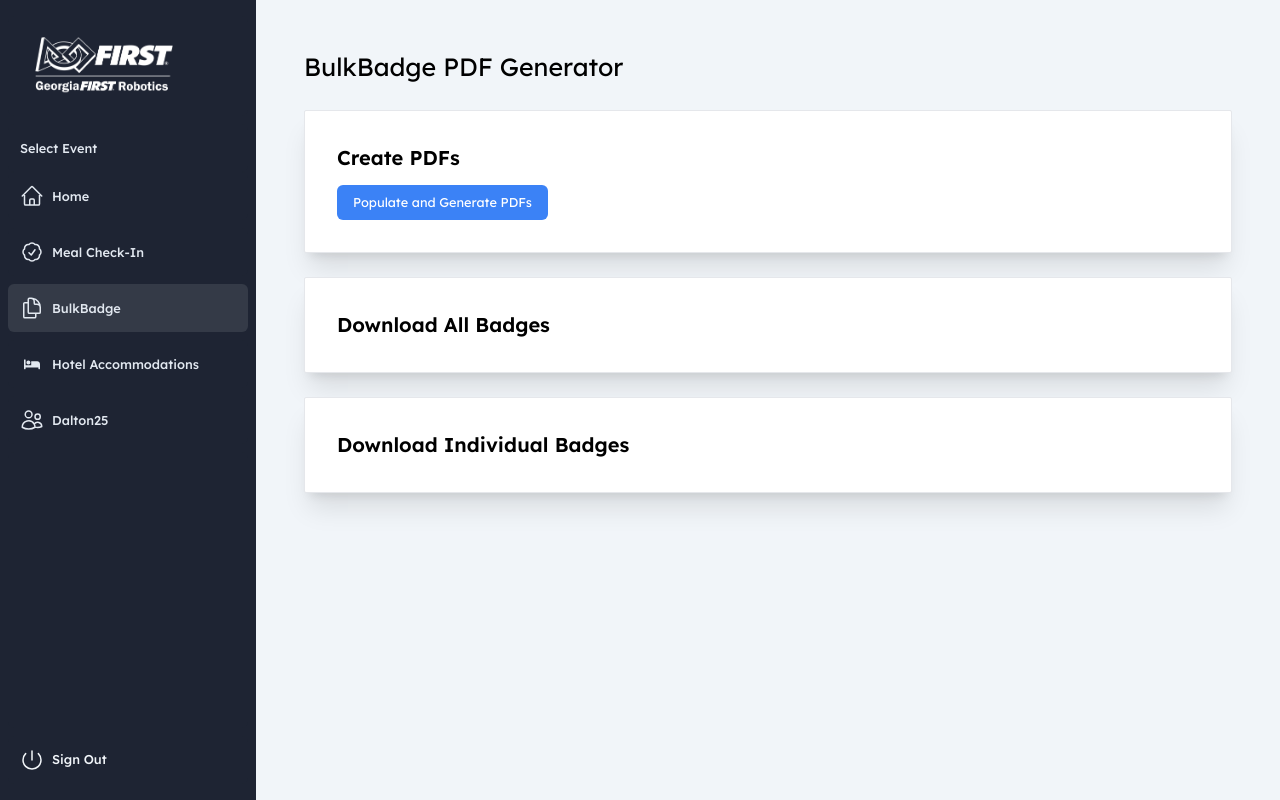
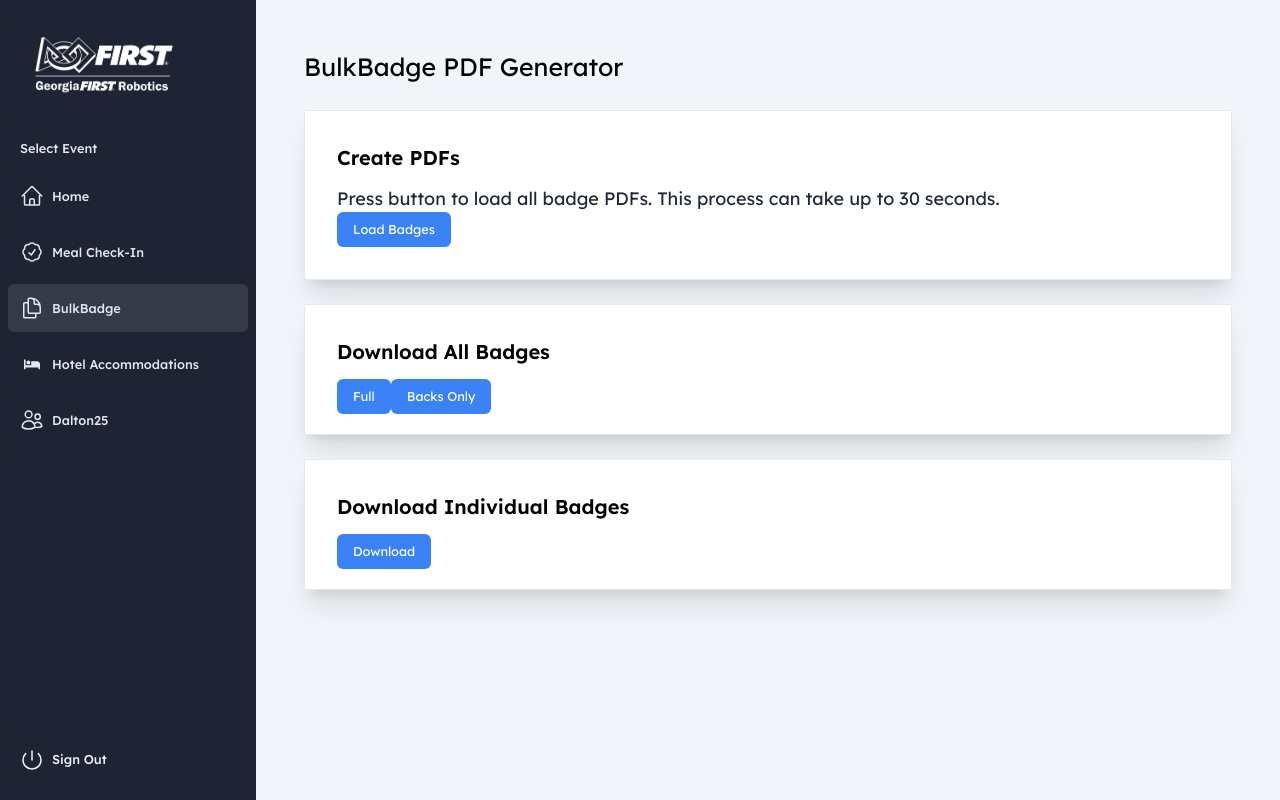
Before and after one commit to FRCdle/VARSEnhancementSystem, a Next.js app: page /dashboard/bulkbadge in a window 1280 px wide. Built offline with nearby package versions, Linux system fonts and the light colour scheme; a web font is replaced by a local one.

Commit message:
update bulkbadge - full and back only pages complete and ui improved a little

```diff
--- a/app/dashboard/bulkbadge/page.tsx
+++ b/app/dashboard/bulkbadge/page.tsx
@@ -1,18 +1,31 @@
 "use client";
 
 import { useEffect, useState } from 'react';
-import { badgePDFtoLink, base64ToPDFLink } from '@/app/lib/pdf-utils';
+import { badgePDFtoBlobs } from '@/app/lib/pdf-utils';
 import { getAdminPin } from '@/app/lib/google-sheets.action';
+
+
+async function getLink(pdfBlob: Blob): Promise<HTMLAnchorElement> {
+    const link = document.createElement('a');
+    link.href = URL.createObjectURL(pdfBlob);
+    const fileName = "output";
+    link.download = fileName;
+    return link;
+}
+
 
 export default function Page() {
 
-    const [text, setText] = useState<string>("");
-    const [waitMessage, setWaitMessage] = useState<string>("");
+    const [response, setResponse] = useState<string>("");
+    const [waitMessage, setWaitMessage] = useState<string>("Press button to load all badge PDFs. This process can take up to 30 seconds.");
+
+    const [namesList, setNamesList] = useState<string[]>();
+    const [blobs, setBlobs] = useState<{full: Blob, backsOnly: Blob, individual: Blob[]}>();
 
     const handleClick = async () => {
-        setWaitMessage("Generating PDFs...this can take up to 20 seconds");
+        setWaitMessage("Loading Badge PDFs. This process can take up to 30 seconds.");
         try {
-            const response = await fetch('https://script.google.com/macros/s/AKfycbwspCU1f5sHgYsow7KT5PGP3esJ2YN2WMcX7fb-E7HG3qZ9bK2E_IU5GDBfXz_UeQRWZg/exec');
+            const response = await fetch('https://script.google.com/macros/s/AKfycbw1fYJXyk5Bx3kjF2AI-bVIlDyBiXD6fpcMtolOkXYNSMz5ACa3IF6klVm6GkARk8Gg/exec');
             console.log(response);
             if (!response.ok) {
                 throw new Error(`HTTP error! status: ${response.status}`);
@@ -20,27 +33,47 @@ export default function Page() {
             const data = await response.text();
 
             // triggers the useEffect to download the PDF if data isn't empty
-            setText(data);
+            setResponse(data);
         } catch (error) {
             console.error('Fetch error:', error);
-            setText('Error fetching data.');
+            setResponse('Error fetching data.');
         }
     }
 
-    const downloadPDF = async () => {
-        badgePDFtoLink(text)
-            .then((link) => link.click());
+    const clickFull = async () => {
+        if (blobs) {
+            getLink(blobs.full)
+                .then((link) => {link.click()});
+        }
+    }
+
+    const clickBacks = async () => {
+        if (blobs) {
+            getLink(blobs.backsOnly)
+                .then((link) => {link.click()});
+        }
+    }
+
+    const clickIndividual = async (index: number) => {
+        if (blobs) {
+            getLink(blobs.individual[index])
+                .then((link) => {link.click()});
+        }
     }
 
     useEffect(
         () => {
-            if (text == "" || text == "setup required") {
+            if (response == "" || response == "setup required") {
                 // handle error
             } else {
-                downloadPDF();
+                const temp = response.split(",");
+                const [PDF, ...tempNamesList] = temp;
+                setNamesList(tempNamesList);
+                badgePDFtoBlobs(PDF, tempNamesList.length)
+                    .then((blobs) => setBlobs(blobs));
                 setWaitMessage("Done!");
             }
-        }, [text]);
+        }, [response]);
 
     return (
         <main>
@@ -55,21 +88,21 @@ export default function Page() {
                             Create PDFs
                         </h5>
                     </div>
+                    <div className="text-md">
+                        {waitMessage}
+                    </div>
                     <div className='mb-3 inline-flex align-middle text-md'>
                         <button
-                            className="rounded-md bg-blue-500 px-4 py-2 text-sm text-white transition-colors hover:bg-blue-400"
+                            className={`rounded-md px-4 py-2 text-sm text-white transition-colors ${blobs? "bg-gray-500" : "bg-blue-500 hover:bg-blue-400"}`}
                             onClick={
                                 () => {
                                     handleClick();
                                 }}
                             >
-                            Populate and Generate PDFs
+                            Load Badges
                         </button>
-                        <hr></hr>
-                        <p>
-                            {waitMessage}
-                        </p>
                     </div>
+
                 </div>
 
                 <div className="col-span-3 rounded-sm border border-stroke bg-white px-8 pb-5 pt-8 shadow-xl sm:px-7.5 xl:col-span-3">
@@ -77,6 +110,26 @@ export default function Page() {
                         <h5 className="text-xl font-semibold text-black ">
                             Download All Badges
                         </h5>
+                    </div>
+                    <div>
+                        <button
+                            className="rounded-md bg-blue-500 px-4 py-2 text-sm text-white transition-colors hover:bg-blue-400"
+                            onClick={
+                                () => {
+                                    clickFull();
+                                }}
+                            >
+                            Full
+                        </button>
+                        <button
+                            className="rounded-md bg-blue-500 px-4 py-2 text-sm text-white transition-colors hover:bg-blue-400"
+                            onClick={
+                                () => {
+                                    clickBacks();
+                                }}
+                            >
+                            Backs Only
+                        </button>
                     </div>
                 </div>
 
@@ -86,6 +139,17 @@ export default function Page() {
                             Download Individual Badges
                         </h5>
                     </div>
+                    <div>
+                        <button
+                            className="rounded-md bg-blue-500 px-4 py-2 text-sm text-white transition-colors hover:bg-blue-400"
+                            onClick={
+                                () => {
+                                    clickIndividual(1);
+                                }}
+                            >
+                            Download
+                        </button>
+                    </div>
                 </div>
 
             </div>
--- a/app/lib/pdf-utils.ts
+++ b/app/lib/pdf-utils.ts
@@ -27,20 +27,47 @@ export async function base64ToPDFLink(base64PDF: string) : Promise<HTMLAnchorEle
     return PDFBlobToLink(blob);
 }
 
-export async function processBadgesPDF(base64PDF: string) : Promise<Blob> {
-    const existingPDF = await PDFDocument.load(base64PDF);
-    const pages = existingPDF.getPages();
+export async function badgePDFtoBlobs(base64PDF: string, length: number) : Promise<{full: Blob, backsOnly: Blob, individual: Blob[]}> {
+    const fullPDF = await PDFDocument.load(base64PDF);
+    const pages = fullPDF.getPages();
 
     const resize = pages.map((page, i) => {
         const { width, height } = page.getSize();
         page.setSize(width * (3.7/8.5), height * (2.6/11));
         page.translateContent(-43, -562);
     });
-    const pdfBytes = await existingPDF.save();
-    return new Blob( [pdfBytes], { type: "application/pdf" });
+
+    // Remove all extra pages, given the number of volunteers.
+    while (fullPDF.getPageCount() > length * 2) {
+        fullPDF.removePage(length * 2);
+    }
+
+    const fullPDFBytes = await fullPDF.save();
+    const fullBlob = new Blob( [fullPDFBytes], { type: "application/pdf" });
+
+    const backsPDF = await fullPDF.copy();
+    // Remove all front faces of badges.
+    for (let i = backsPDF.getPageCount() - 2; i >= 0; i -= 2) {
+        backsPDF.removePage(i);
+    }
+    const backsPDFBytes = await backsPDF.save();
+    const backsBlob = new Blob( [backsPDFBytes], { type: "application/pdf" });
+
+    const individualBlobs: Blob[] = [];
+    for (let i = 0; i < length; i += 2) {
+        const tempPDF = await PDFDocument.create();
+        const copiedPages = await tempPDF.copyPages(fullPDF, [i, i+1]);
+        const [firstPage, secondPage] = copiedPages;
+        tempPDF.addPage(firstPage);
+        tempPDF.addPage(secondPage);
+        const tempPDFBytes = await tempPDF.save();
+        individualBlobs.push(new Blob( [tempPDFBytes], { type: "application/pdf" }));
+    }
+
+    return {
+        full: fullBlob,
+        backsOnly: backsBlob,
+        individual: individualBlobs
+    }
+
 }
-
-export async function badgePDFtoLink(base64PDF: string) : Promise<HTMLAnchorElement> {
-    const blob = await processBadgesPDF(base64PDF);
-    return PDFBlobToLink(blob);
-}
```
